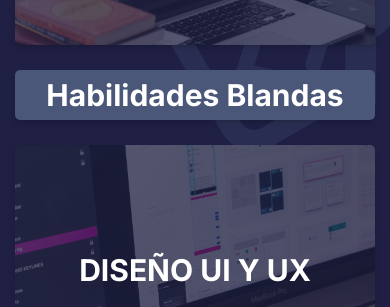
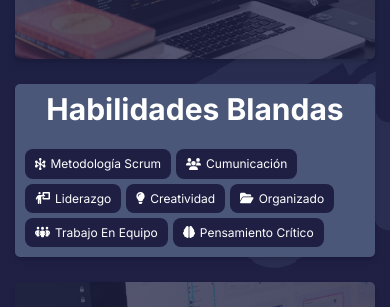
Before and after one commit to santiagoCeballos08/portafolioPersonal, a Vue app in the folder frontend/: page / in a window 390 px wide. Shown: the part 6378-6685 px from the top of the page. Built offline with nearby package versions, Linux system fonts and the light colour scheme.

Commit message:
feat(component): :sparkles: add FooterComponent, enhance ProyectsComponent layout, update AboutMe links, and improve ServiceComponent styling

```diff
--- a/frontend/src/App.vue
+++ b/frontend/src/App.vue
@@ -34,14 +34,15 @@
 							<a href="#sobremi" class="hover:underline hover:underline-offset-4">sobre mi</a>
 						</li>
 						<li>
-							<a href="" class="hover:underline hover:underline-offset-4">proyectos</a>
+							<a href="#proyects" class="hover:underline hover:underline-offset-4">proyectos</a>
 						</li>
 						<li>
-							<a href="" class="hover:underline hover:underline-offset-4">servicios</a>
+							<a href="#service" class="hover:underline hover:underline-offset-4">servicios</a>
 						</li>
-						<li>
+						<!-- TODO: crear seccion de contacto -->
+						<!-- <li>
 							<a href="" class="hover:underline hover:underline-offset-4">contacto</a>
-						</li>
+						</li> -->
 					</ul>
 				</div>
 				<!-- TODO: activar mas adelante el tema de la traducion -->
@@ -74,9 +75,10 @@
 						<li>
 							<a href="" class="hover:underline hover:underline-offset-4">servicios</a>
 						</li>
-						<li>
+						<!-- TODO: crear seccion de contacto -->
+						<!-- <li>
 							<a href="" class="hover:underline hover:underline-offset-4">contacto</a>
-						</li>
+						</li> -->
 					</ul>
 				</div>
 
--- a/frontend/src/assets/css/responsive.css
+++ b/frontend/src/assets/css/responsive.css
@@ -9,6 +9,10 @@
 	}
 	.contenedor__redes__sociales {
 		column-gap: 10rem;
+	}
+
+	.card-badge {
+		font-size: 1.8rem;
 	}
 }
 
--- a/frontend/src/assets/css/styles.css
+++ b/frontend/src/assets/css/styles.css
@@ -10,6 +10,8 @@
 	--scColorPinck: hsl(285, 77%, 49%);
 	--scColorgris: hsl(205, 23%, 44%);
 	--scColorNegro: hsl(0, 0%, 0%);
+	--border-radius: 1rem;
+	--border-radius: 0.8rem;
 	--fuentePrincipal: 'Inter', sans-serif;
 	--coloGradianteP: linear-gradient(90deg, hsl(268, 55%, 28%) 0%, hsl(220, 28%, 31%) 100%);
 }
@@ -59,6 +61,13 @@ body {
 	animation: ease 2s backwards;
 }
 
+.card-badge {
+	background-color: var(--scColorPricipal);
+	padding: 0.5rem 1rem;
+	border-radius: var(--border-radius);
+	font-size: 1.2rem;
+}
+
 /* ------------------------------------------------------------------------- diseño ------------------------------------------------------------------------- */
 .btn_menu {
 	color: var(--scColorBlanco);
@@ -66,7 +75,6 @@ body {
 	border-radius: 0.4rem;
 	background-color: var(--scColorPinck);
 	width: 4.6rem;
-	height: 4.6rem;
 }
 
 .ico__contenedor__mo {
--- a/frontend/src/components/AboutMeComponent.vue
+++ b/frontend/src/components/AboutMeComponent.vue
@@ -28,7 +28,7 @@
 						</p>
 						<a
 							download="CV santiago ceballos"
-							href="../assets/files/CV_santiago_ceballos.pdf"
+							href="/files/CV_santiago_ceballos.pdf"
 							class="btn_menu descargar__cv self-center shadow-md hover:translate-y-[-0.5rem] transition-all mt-20">
 							CV
 						</a>
--- a/frontend/src/components/BannerComponent.vue
+++ b/frontend/src/components/BannerComponent.vue
@@ -24,21 +24,23 @@
 					<div class="btn__sobre_mi flex justify-center flex-col">
 						<div class="contenedor__redes__sociales flex justify-center md:justify-start gap-y-12">
 							<div class="redes">
-								<a href="">
+								<a href="https://github.com/santiagoCeballos08" target="_blank">
 									<div class="contendor_img">
 										<img src="../assets/img/github.png" alt="icon githhub" />
 									</div>
 								</a>
 							</div>
 							<div class="redes">
-								<a href="">
+								<a href="https://wa.link/7gzos8" target="_blank">
 									<div class="contendor_img">
 										<img src="../assets/img/wapp.png" alt="icon whatsapp" />
 									</div>
 								</a>
 							</div>
 							<div class="redes">
-								<a href="">
+								<a
+									href="https://www.linkedin.com/in/santiago-ceballos-deossa-5410421b8/"
+									target="_blank">
 									<div class="contendor_img">
 										<img src="../assets/img/ling.png" alt="icon linkedig" />
 									</div>
--- /dev/null
+++ b/frontend/src/components/FooterComponent.vue
@@ -0,0 +1,7 @@
+<template>
+	<div></div>
+</template>
+
+<script setup></script>
+
+<style lang="scss" scoped></style>
--- a/frontend/src/components/ProyectsComponent.vue
+++ b/frontend/src/components/ProyectsComponent.vue
@@ -180,6 +180,11 @@
 
 	@media (min-width: 768px) {
 		.container__proyects {
+			grid-template-columns: repeat(auto-fill, minmax(30rem, 1fr));
+		}
+	}
+	@media (min-width: 1024px) {
+		.container__proyects {
 			grid-template-columns: repeat(auto-fill, minmax(40rem, 1fr));
 		}
 	}
--- a/frontend/src/components/ServiceComponent.vue
+++ b/frontend/src/components/ServiceComponent.vue
@@ -11,7 +11,7 @@
 			</p>
 
 			<div class="flex w-full items-center justify-center">
-				<div class="grid w-full gap-10 p-2 grid-cols-1 md:grid-cols-3 md:grid-rows-5 min-h-[50rem]">
+				<div class="grid w-full gap-10 p-2 grid-cols-1 lg:grid-cols-3 lg:grid-rows-5 min-h-[50rem]">
 					<article
 						class="bg-secundaryColor md:col-span-1 md:row-span-4 rounded-lg shadow-md flex flex-col items-center p-4">
 						<div class="card__header__info">
@@ -167,16 +167,40 @@
 					</article>
 
 					<article
-						class="bg-secundaryColor md:col-span-1 md:row-span-2 rounded-lg shadow-md flex justify-center items-center p-4 h-[20rem] service-1">
+						class="bg-secundaryColor md:col-span-1 md:row-span-2 rounded-lg shadow-md flex justify-center items-center p-4 min-h-[20rem] service-1">
 						<h3 class="text-5xl uppercase font-bold">Desarrollo web</h3>
 					</article>
 
 					<article
-						class="bg-secundaryColor md:col-span-1 md:row-span-2 rounded-lg shadow-md flex justify-center p-4">
-						<div class="card__header__info">
+						class="bg-secundaryColor md:col-span-1 md:row-span-2 rounded-lg shadow-md flex flex-col p-4">
+						<div class="card__header__info self-center mb-10">
 							<h2 class="text-5xl font-bold capitalize">habilidades blandas</h2>
 						</div>
-						<div class=""></div>
+						<div class="card__content__habilidades">
+							<ul class="capitalize flex flex-wrap gap-2">
+								<li class="card-badge flex gap-2 justify-center items-center">
+									<font-awesome-icon icon="hexagon-nodes" /> Metodología Scrum
+								</li>
+								<li class="card-badge flex gap-2 justify-center items-center">
+									<font-awesome-icon icon="users" /> Cumunicación
+								</li>
+								<li class="card-badge flex gap-2 justify-center items-center">
+									<font-awesome-icon icon="person-chalkboard" /> Liderazgo
+								</li>
+								<li class="card-badge flex gap-2 justify-center items-center">
+									<font-awesome-icon icon="lightbulb" /> creatividad
+								</li>
+								<li class="card-badge flex gap-2 justify-center items-center">
+									<font-awesome-icon icon="folder-open" /> Organizado
+								</li>
+								<li class="card-badge flex gap-2 justify-center items-center">
+									<font-awesome-icon icon="people-group" /> Trabajo en equipo
+								</li>
+								<li class="card-badge flex gap-2 justify-center items-center">
+									<font-awesome-icon icon="brain" /> Pensamiento crítico
+								</li>
+							</ul>
+						</div>
 					</article>
 
 					<article
```
Also changed, not shown: frontend/src/plugins/font-awesome.ts (+14 -0 lines), 2 other files (tests, documents, lock files or other folders).
